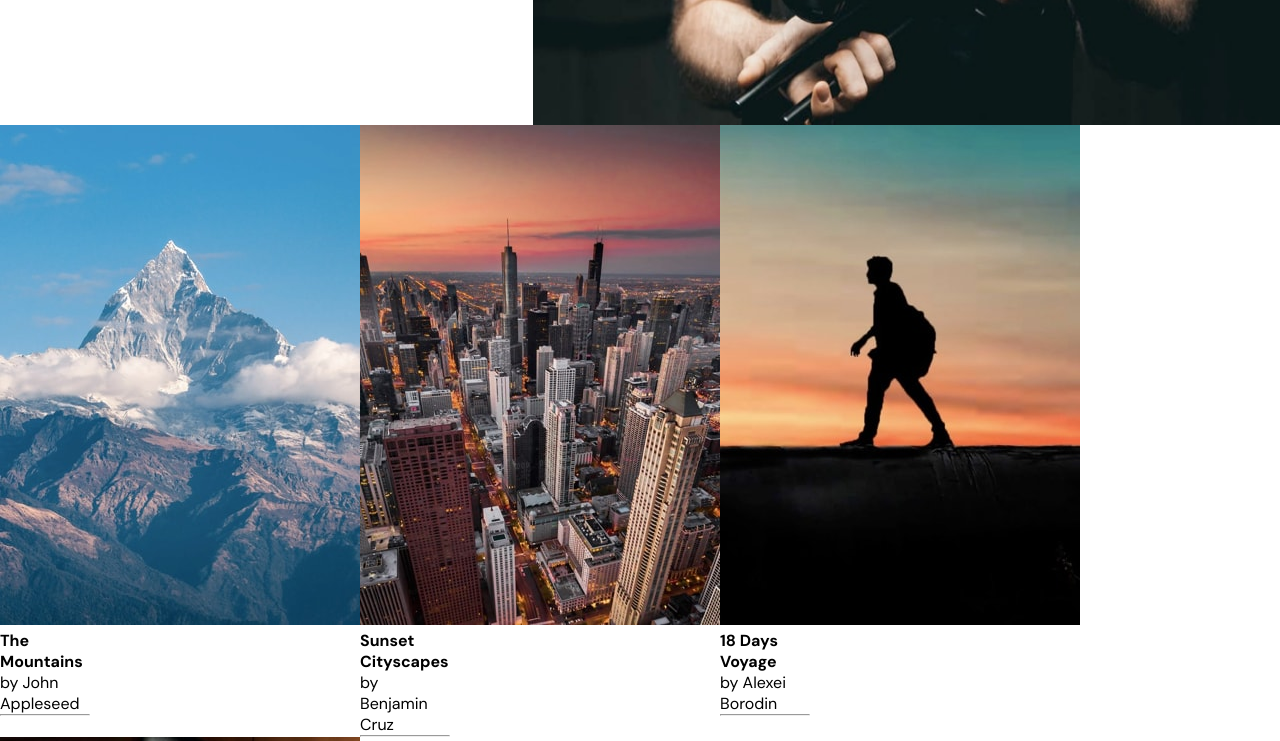
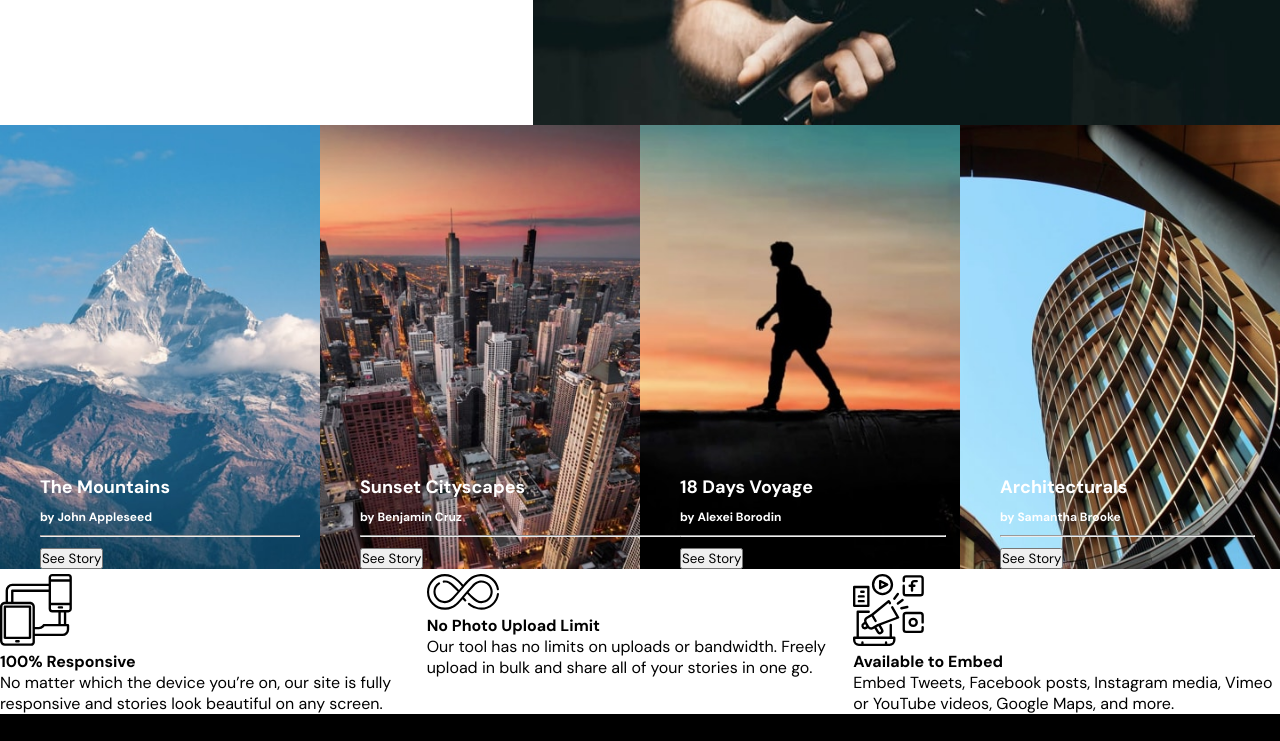
Before and after one commit to clf94-dev/photosnap-react, a React (Create React App) app: page / in a window 1280 px wide. Shown: the part 1980-2721 px from the top of the page. Built offline with nearby package versions, Linux system fonts and the light colour scheme.

Commit message:
home stories style added

```diff
--- a/src/components/FeatureCard.jsx
+++ b/src/components/FeatureCard.jsx
@@ -8,16 +8,16 @@ import Embed from '../images/features/desktop/embed.svg'
 function FeatureCard(props) {
     const featIMGD = [Responsive, Limit, Embed]
     return (
-        <div>
 
-            <Grid item lg={4} sm={12} xs={12} >
+
+            <Grid item lg={4} md={4} sm={12} xs={12} >
                 <img src={featIMGD[props.index]} alt=""/>
                 <h4>{props.title}</h4>
                 <p>{props.text}</p>
 
             </Grid>
 
-        </div>
+
     )
 }
 
--- a/src/components/HomeFeatures.jsx
+++ b/src/components/HomeFeatures.jsx
@@ -5,7 +5,7 @@ import { HomeFeaturesData } from './HomeFeaturesData'
 
 function HomeFeatures() {
     return (
-        <div>
+
             <Grid container direction='row'>
                 {HomeFeaturesData.map(item => {
                     return (<FeatureCard
@@ -16,7 +16,7 @@ function HomeFeatures() {
                         text={item.text}/>)
                 })}
             </Grid>
-        </div>
+
     )
 }
 
--- a/src/components/HomeStories.jsx
+++ b/src/components/HomeStories.jsx
@@ -6,11 +6,13 @@ import HomeStoryCard from './HomeStoryCard'
 import { Grid } from '@material-ui/core'
 import { HomeStoriesData } from './HomeStoriesData'
 
+import './styles/App.css'
+
 function HomeStories() {
 
     return (
         <div>
-            <Grid container direction='row'>
+            <Grid container direction='row' >
                 {HomeStoriesData.map(item => {
                     return (<HomeStoryCard
                         key={item.index}
--- a/src/components/HomeStoryCard.jsx
+++ b/src/components/HomeStoryCard.jsx
@@ -4,20 +4,28 @@ import Mountains from '../images/stories/desktop/mountains.jpg'
 import Sunset from '../images/stories/desktop/cityscapes.jpg'
 import Voyage from '../images/stories/desktop/18-days-voyage.jpg'
 import Architec from '../images/stories/desktop/architecturals.jpg'
-import { Grid } from '@material-ui/core'
+import {Grid} from '@material-ui/core/'
 function HomeStoryCard(props) {
     const HomeStoriesIMGD = [Mountains, Sunset, Voyage, Architec];
     return (
-        <div>
-            <Grid item lg={3} sm={6} xs={12}>
-                <img src={HomeStoriesIMGD[props.index]} alt={props.alt}/>
-                <h4>
-                    {props.title}
-                </h4>
-                <p>{props.author}</p>
-                <hr/>
+
+            <Grid item lg={3} sm={6} xs={12} className='story-cont'>
+                <Grid container direction='row'>
+
+                    <Grid item lg={12} className='img-cont'>
+                        <img src={HomeStoriesIMGD[props.index]} alt={props.alt}/>
+                    </Grid>
+                    <Grid item lg={12} className='text-col'>
+                        <h3>
+                            {props.title}
+                        </h3>
+                        <h4>{props.author}</h4>
+                        <hr/>
+                        <button>See Story</button>
+                    </Grid>
+                </Grid>
             </Grid>
-        </div>
+
     )
 }
 
--- a/src/components/styles/App.css
+++ b/src/components/styles/App.css
@@ -57,8 +57,8 @@
   }
 }
 
-.navbar .navbar-container .menu-icon .fa-times,
-.navbar .navbar-container .menu-icon .fa-bars {
+.navbar .navbar-container .menu-icon .fa-bars,
+.navbar .navbar-container .menu-icon .fa-times {
   color: black;
 }
 
@@ -216,6 +216,38 @@
   }
 }
 
+.story-cont .img-cont img {
+  z-index: -1;
+  width: 100%;
+}
+
+.story-cont .img-cont img:hover {
+  scale: 1.05;
+}
+
+.story-cont .text-col {
+  position: absolute;
+  margin-top: 350px;
+  margin-left: 40px;
+  color: #ffffff;
+}
+
+.story-cont .text-col h3 {
+  font-size: 18px;
+  margin-bottom: 10px;
+}
+
+.story-cont .text-col h4 {
+  font-size: 12px;
+  margin-bottom: 10px;
+}
+
+.story-cont .text-col hr {
+  color: #DFDFDF;
+  width: 200%;
+  margin: 10px auto;
+}
+
 .cta-cont {
   border-left: 4px solid linear-gradient(to bottom, #5A77FF, #BC7198, #FFC593);
 }
@@ -244,7 +276,7 @@
 
 @media screen and (min-width: 756px) {
   .cta-cont .cta-content h2 {
-    argin-right: 45%;
+    margin-right: 45%;
   }
 }
 
--- a/src/components/styles/App.scss
+++ b/src/components/styles/App.scss
@@ -1,6 +1,6 @@
 $pureBlack: #000000;
 $lightGrey: #DFDFDF;
-$pureWhite: #000000;
+$pureWhite: #ffffff;
 $font: 'DM Sans',
 sans-serif;
 * {
@@ -49,8 +49,8 @@ sans-serif;
                 font-size: 1.8rem;
                 cursor: pointer;
             }
-            .fa-times,
-            .fa-bars {
+            .fa-bars,
+            .fa-times {
                 color: black;
             }
         }
@@ -186,7 +186,39 @@ sans-serif;
 
 .reversed {
     @media screen and (min-width: 500px) {
-        flex-direction: row-reverse
+        flex-direction: row-reverse;
+    }
+}
+
+//----------------------Home Stories component---------------
+.story-cont {
+    .img-cont {
+        img {
+            z-index: -1;
+            width: 100%;
+            &:hover {
+                scale: 1.05;
+            }
+        }
+    }
+    .text-col {
+        position: absolute;
+        margin-top: 350px;
+        margin-left: 40px;
+        color: $pureWhite;
+        h3 {
+            font-size: 18px;
+            margin-bottom: 10px;
+        }
+        h4 {
+            font-size: 12px;
+            margin-bottom: 10px;
+        }
+        hr {
+            color: $lightGrey;
+            width: 200%;
+            margin: 10px auto;
+        }
     }
 }
 
@@ -208,7 +240,7 @@ sans-serif;
             font-weight: 400;
             font-size: 48px;
             @media screen and (min-width: 756px) {
-                argin-right: 45%;
+                margin-right: 45%;
             }
         }
     }
```
Also changed, not shown: src/components/styles/App.min.css.
